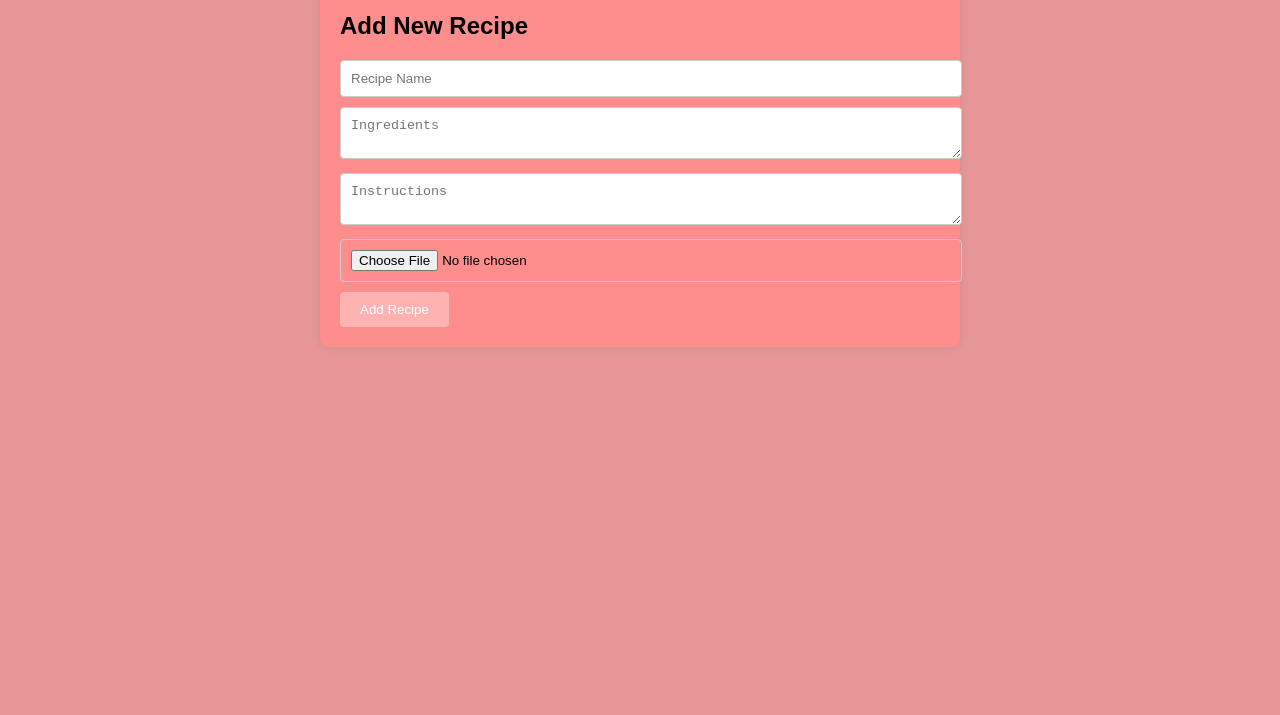
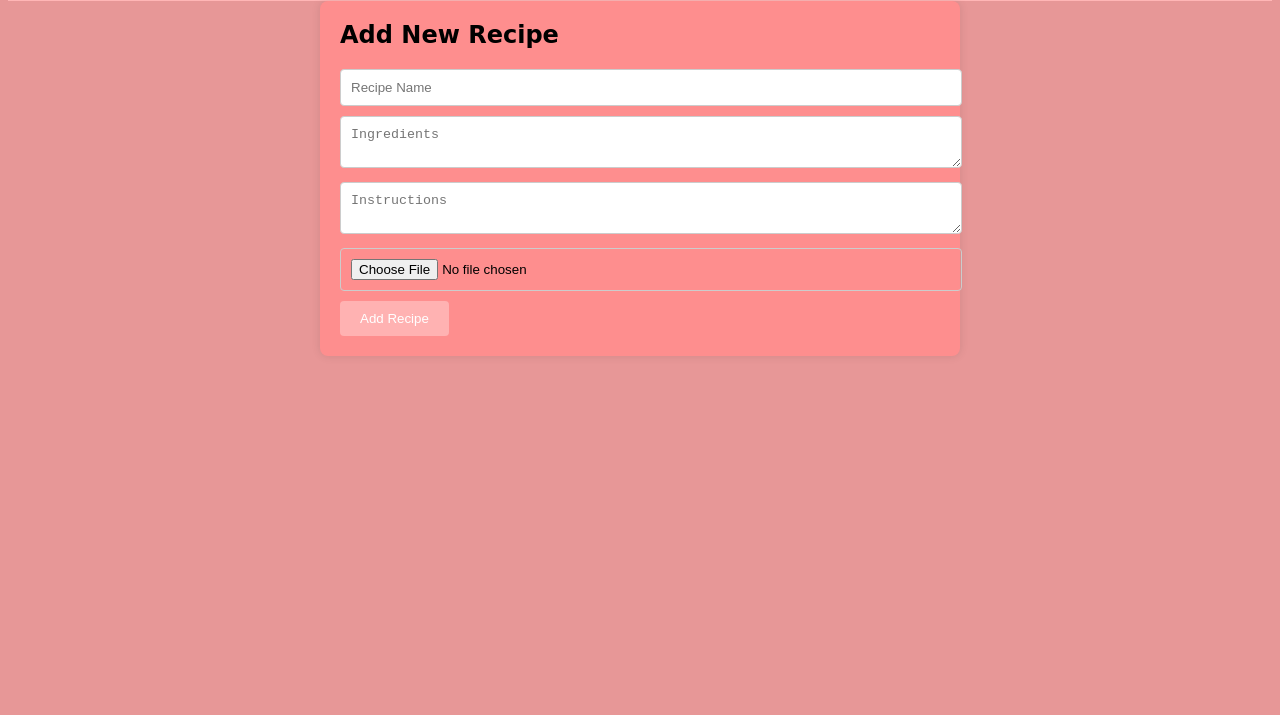
Before and after one commit to lielklebanov/Healthy_recipes, a plain HTML site: page index.html in a window 1280 px wide. Shown: the part 85-800 px from the top of the page. Drawn offline with Linux system fonts and the light colour scheme.

Commit message:
add files

```diff
--- a/styles.css
+++ b/styles.css
@@ -3,10 +3,13 @@ body {
 }
 
 body {
-    font-family: Arial, sans-serif;
-    margin: 0;
-    padding: 0;
+
+    font-family: "Caveat", cursive;
+    font-optical-sizing: auto;
+    font-weight: 400;
+    font-style: normal;
 }
+
 
 header {
     background-color: #ffb6b6;
```
Also changed, not shown: h.css (line endings or trailing spaces).
